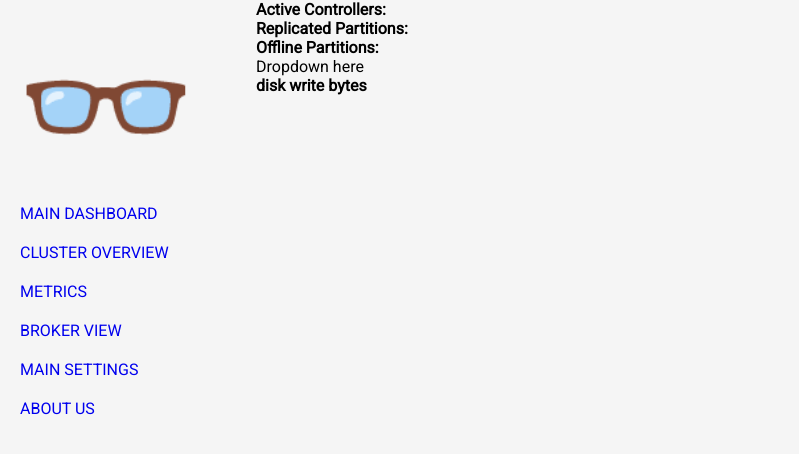
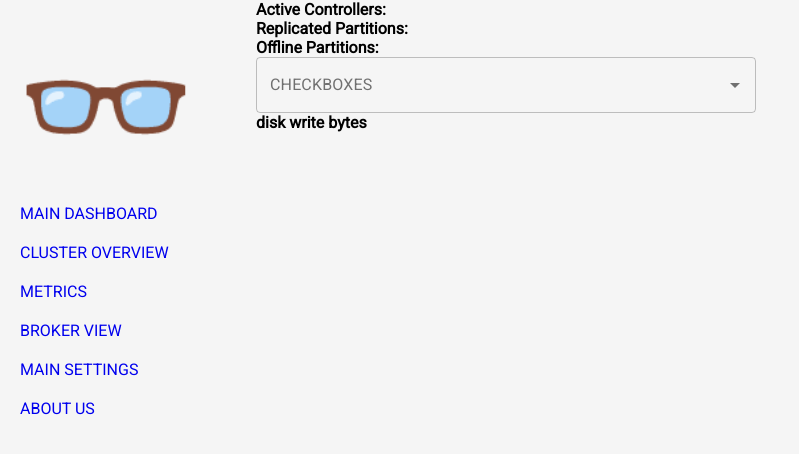
Before and after one commit to oslabs-beta/klustr, a React app: page /metrics in a window 1280 px wide. Shown: the top 454 px of the page, without its empty margins (0-799 px from the left). Built offline with nearby package versions, Linux system fonts and the light colour scheme; no server answers.

Commit message:
metrics dropdown

```diff
--- a/client/components/MetricsDropdown.jsx
+++ b/client/components/MetricsDropdown.jsx
@@ -1,7 +1,55 @@
 import React from 'react';
+import Checkbox from '@material-ui/core/Checkbox';
+import TextField from '@material-ui/core/TextField';
+import Autocomplete from '@material-ui/lab/Autocomplete';
+import CheckBoxOutlineBlankIcon from '@material-ui/icons/CheckBoxOutlineBlank';
+import CheckBoxIcon from '@material-ui/icons/CheckBox';
 
-const MetricsDropdown = () => {
-  return <div>Dropdown here</div>;
-};
+const icon = <CheckBoxOutlineBlankIcon fontSize='small' />;
+const checkedIcon = <CheckBoxIcon fontSize='small' />;
+
+function MetricsDropdown() {
+  return (
+    <Autocomplete
+      multiple
+      id='checkboxes-tags-demo'
+      options={selectedMetrics}
+      disableCloseOnSelect
+      getOptionLabel={(option) => option.title}
+      renderOption={(option, { selected }) => (
+        <React.Fragment>
+          <Checkbox
+            icon={icon}
+            checkedIcon={checkedIcon}
+            style={{ marginRight: 8 }}
+            checked={selected}
+          />
+          {option.title}
+        </React.Fragment>
+      )}
+      style={{ width: 500 }}
+      renderInput={(params) => (
+        <TextField
+          {...params}
+          variant='outlined'
+          label='Checkboxes'
+          placeholder='Favorites'
+        />
+      )}
+    />
+  );
+}
+
+const selectedMetrics = [
+  { title: 'brokertopicmetrics_bytesin_total' },
+  { title: 'brokertopicmetrics_bytesout_total' },
+  { title: 'cpu_seconds_total' },
+  { title: 'disk_write_bytes' },
+  { title: 'disk_read_bytes' },
+];
+
+// const MetricsDropdown2 = () => {
+//   return <div>Dropdown here</div>;
+// };
 
 export default MetricsDropdown;
--- a/package.json
+++ b/package.json
@@ -36,6 +36,9 @@
     "webpack-dev-server": "^3.11.2"
   },
   "dependencies": {
+    "@material-ui/core": "^4.11.3",
+    "@material-ui/icons": "^4.11.2",
+    "@material-ui/lab": "^4.0.0-alpha.57",
     "chart.js": "^2.9.4",
     "express": "^4.17.1",
     "express-ws": "^4.0.0",
```
Also changed, not shown: 1 other file (tests, documents, lock files or other folders).
